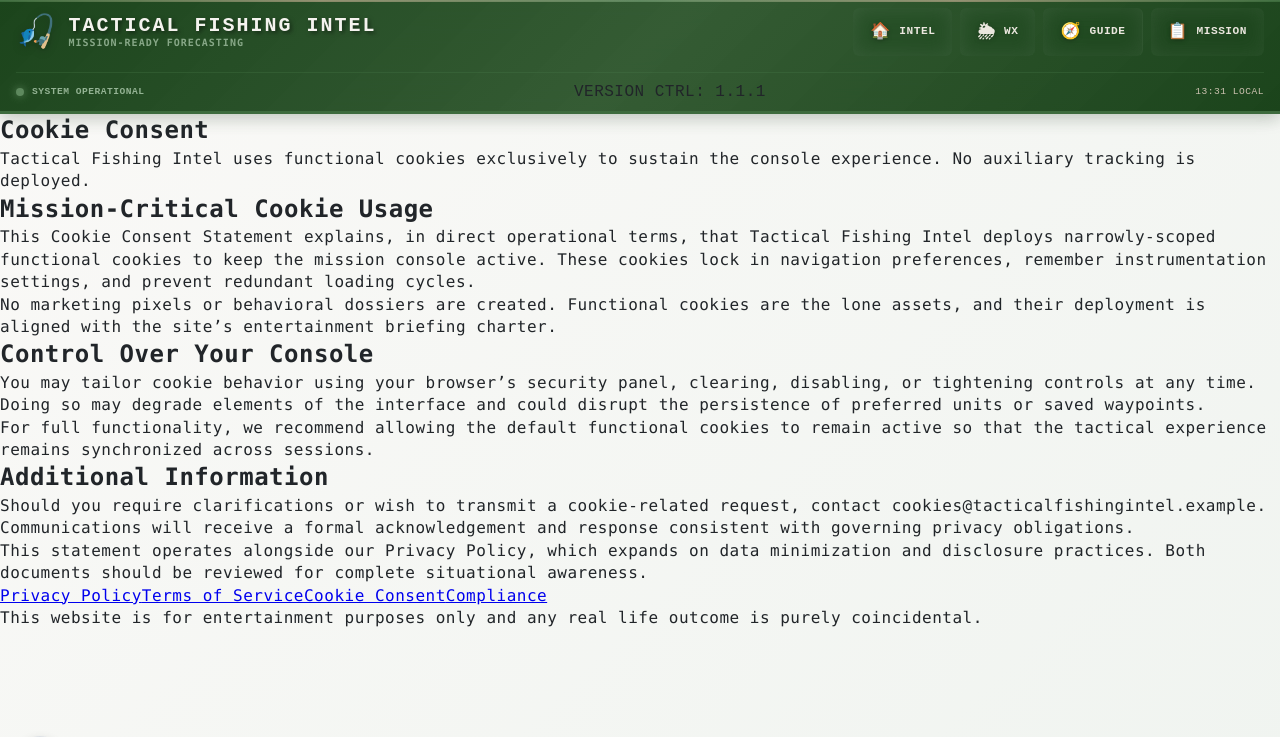
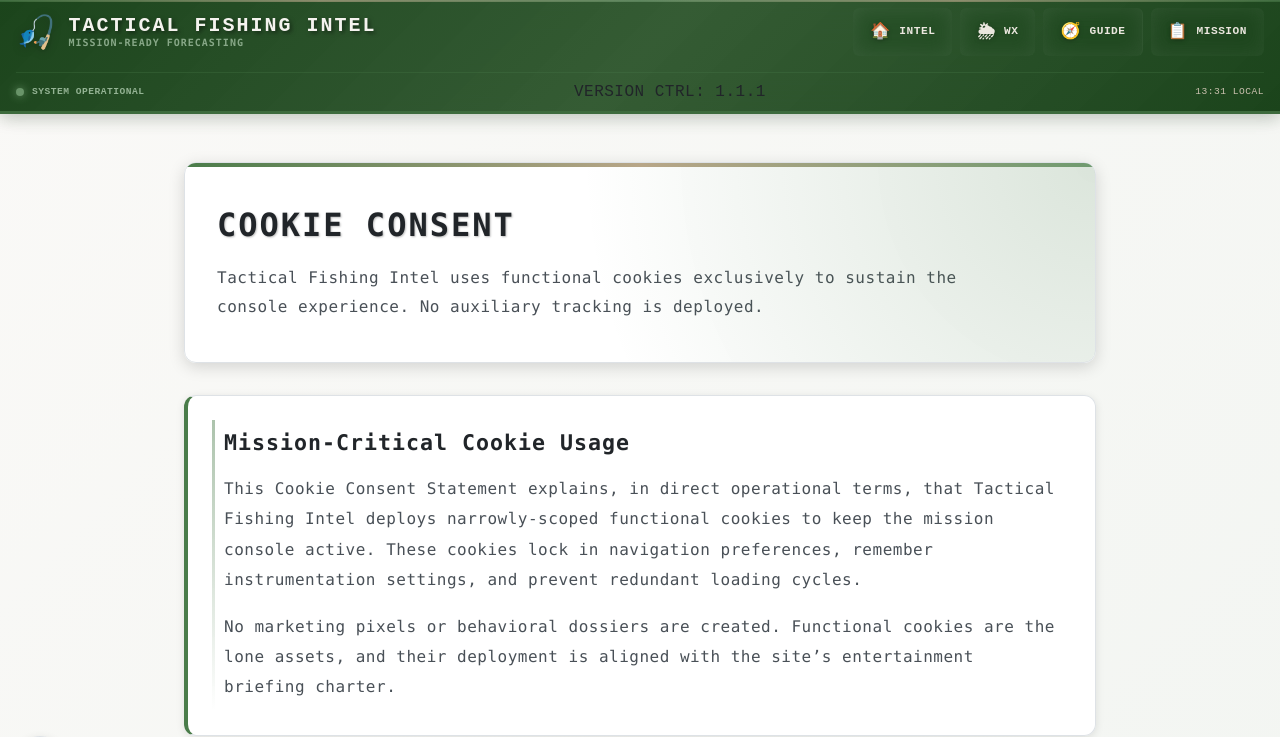
Before and after one commit to jsldvr/fishing-report, a React (Vite) app: page /#/cookies in a window 1280 px wide. Shown: the top 737 px of the page. Built offline with nearby package versions, Linux system fonts and the light colour scheme.

Commit message:
feat: add styling for legal briefing pages and footer links

```diff
--- a/src/index.css
+++ b/src/index.css
@@ -1698,6 +1698,206 @@ button.btn.btn-primary.text-lg.px-8.py-3:active {
   transform: translateY(-1px) scale(1.01) !important;
 }
 
+/* ===========================================
+   LEGAL BRIEFINGS
+   =========================================== */
+.legal-page {
+  max-width: 60rem;
+  margin: 0 auto;
+  padding: 3rem 1.5rem 4rem;
+  display: flex;
+  flex-direction: column;
+  gap: 2rem;
+}
+
+.legal-header {
+  background: var(--bg-card);
+  backdrop-filter: blur(18px);
+  border: 1px solid var(--border-primary);
+  border-radius: 0.75rem;
+  box-shadow: var(--shadow-command);
+  padding: 2.5rem 2rem;
+  position: relative;
+  overflow: hidden;
+}
+
+.legal-header::before {
+  content: "";
+  position: absolute;
+  inset: 0;
+  background: radial-gradient(
+    circle at top right,
+    rgba(74, 124, 74, 0.2),
+    transparent 55%
+  );
+  pointer-events: none;
+}
+
+.legal-header::after {
+  content: "";
+  position: absolute;
+  top: 0;
+  left: 0;
+  right: 0;
+  height: 4px;
+  background: linear-gradient(
+    90deg,
+    var(--ranger-500),
+    var(--coyote-500),
+    var(--ranger-400)
+  );
+}
+
+.legal-title {
+  font-size: 2rem;
+  text-transform: uppercase;
+  letter-spacing: 2px;
+  color: var(--text-primary);
+  text-shadow: 1px 1px 2px rgba(0, 0, 0, 0.25);
+}
+
+.legal-summary {
+  margin-top: 1rem;
+  font-size: 1rem;
+  color: var(--text-secondary);
+  line-height: 1.8;
+  max-width: 48rem;
+}
+
+.legal-section {
+  background: var(--bg-card);
+  border: 1px solid var(--border-primary);
+  border-left: 4px solid var(--ranger-500);
+  border-radius: 0.75rem;
+  padding: 2rem 2.25rem;
+  box-shadow: var(--shadow-tactical);
+  position: relative;
+  transition: transform 0.3s ease, box-shadow 0.3s ease;
+}
+
+.legal-section::before {
+  content: "";
+  position: absolute;
+  top: 1.5rem;
+  left: 1.5rem;
+  width: 3px;
+  height: calc(100% - 3rem);
+  background: linear-gradient(
+    180deg,
+    rgba(74, 124, 74, 0.65),
+    rgba(74, 124, 74, 0)
+  );
+  opacity: 0.7;
+}
+
+.legal-section:hover {
+  transform: translateY(-3px);
+  box-shadow: var(--shadow-command);
+  border-color: var(--border-focus);
+}
+
+.legal-heading {
+  font-size: 1.35rem;
+  font-weight: 700;
+  color: var(--text-primary);
+  margin-bottom: 1rem;
+  letter-spacing: 1px;
+}
+
+.legal-paragraph {
+  color: var(--text-secondary);
+  line-height: 1.9;
+  margin-bottom: 1rem;
+  font-size: 1rem;
+}
+
+.legal-paragraph:last-of-type {
+  margin-bottom: 0;
+}
+
+@media (max-width: 768px) {
+  .legal-page {
+    padding: 2rem 1rem 3rem;
+  }
+
+  .legal-header {
+    padding: 2rem 1.5rem;
+  }
+
+  .legal-title {
+    font-size: 1.75rem;
+  }
+
+  .legal-section {
+    padding: 1.5rem 1.75rem;
+  }
+}
+
+@media (max-width: 480px) {
+  .legal-section::before {
+    display: none;
+  }
+
+  .legal-section {
+    border-left-width: 3px;
+    padding: 1.5rem;
+  }
+}
+
+/* ===========================================
+   TACTICAL FOOTER
+   =========================================== */
+.site-footer {
+  background: rgba(15, 58, 15, 0.85);
+  border-top: 3px solid var(--ranger-600);
+  box-shadow: 0 -10px 30px rgba(0, 0, 0, 0.25);
+  padding: 2rem 1.5rem;
+  margin-top: 3rem;
+  text-align: center;
+}
+
+.footer-links {
+  display: flex;
+  flex-wrap: wrap;
+  justify-content: center;
+  gap: 1rem 1.5rem;
+  margin-bottom: 1rem;
+}
+
+.footer-link {
+  color: var(--coyote-200);
+  font-size: 0.875rem;
+  letter-spacing: 1.5px;
+  text-transform: uppercase;
+  text-decoration: none;
+  border-bottom: 1px solid transparent;
+  transition: color 0.2s ease, border-color 0.2s ease;
+}
+
+.footer-link:hover,
+.footer-link:focus-visible {
+  color: var(--coyote-50);
+  border-color: var(--ranger-500);
+  outline: none;
+}
+
+.footer-disclaimer {
+  font-size: 0.75rem;
+  color: var(--coyote-300);
+  letter-spacing: 1px;
+  text-transform: uppercase;
+}
+
+@media (max-width: 640px) {
+  .site-footer {
+    padding: 1.5rem 1rem;
+  }
+
+  .footer-link {
+    font-size: 0.75rem;
+  }
+}
+
 /* Mobile Optimization for Tactical Button */
 @media (max-width: 639px) {
   button.btn.btn-primary.text-lg.px-8.py-3 {
```
Also changed, not shown: 1 other file (tests, documents, lock files or other folders).
